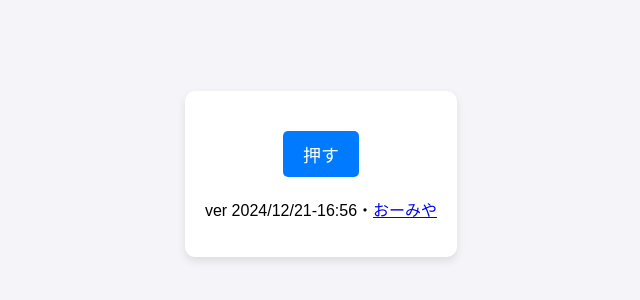
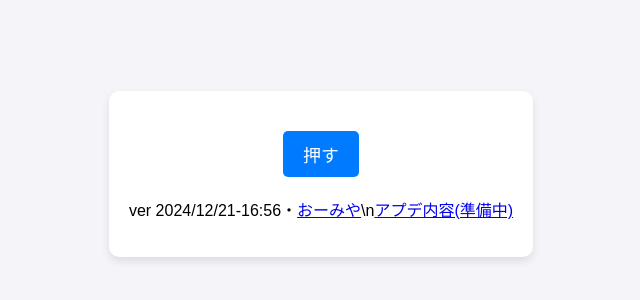
Before and after one commit to minumarapid/MetroRoulette, a plain HTML site: page index.html in a window 1280 px wide. Shown: the part 226-526 px from the top of the page, without its empty margins (319-959 px from the left). Drawn offline with Linux system fonts and the light colour scheme.

Commit message:
Update index.html

```diff
--- a/index.html
+++ b/index.html
@@ -46,7 +46,7 @@
     <div class="container">
         <button onclick="drawLottery()">押す</button>
         <div class="result" id="result"></div>
-        <p> ver 2024/12/21-16:56・<a href="https://misskey.flowers/@minumarapid">おーみや</a>
+        <p> ver 2024/12/21-16:56・<a href="https://misskey.flowers/@minumarapid">おーみや</a>\n<a href="https://tanasan2363.github.io/MetroRoulette/Update.html">アプデ内容(準備中)</a>
     </div>
 
     <script>
```
